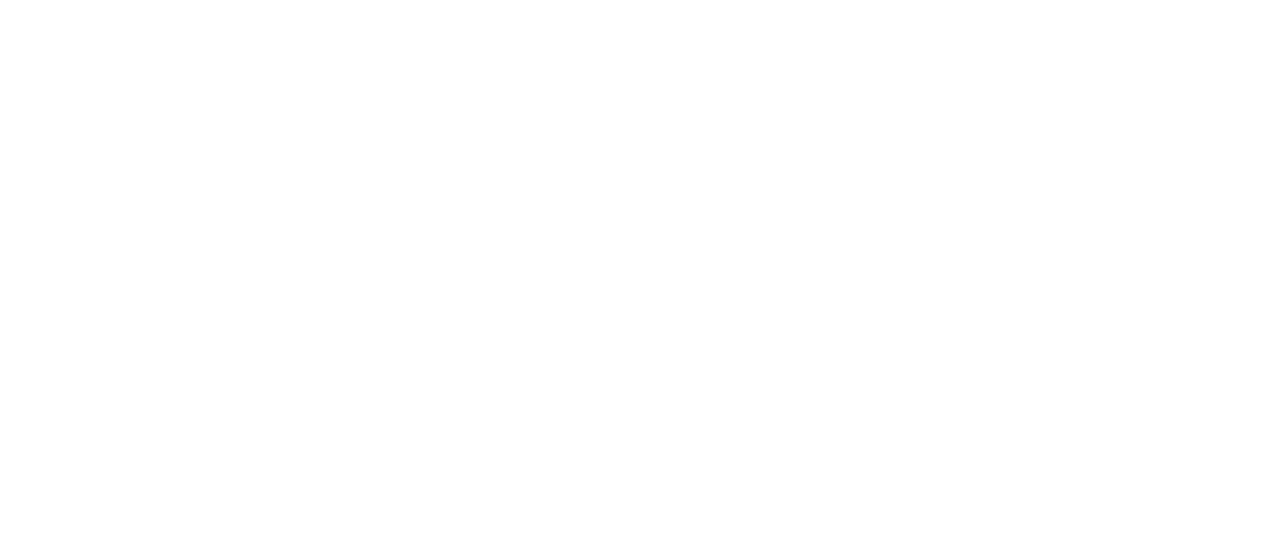
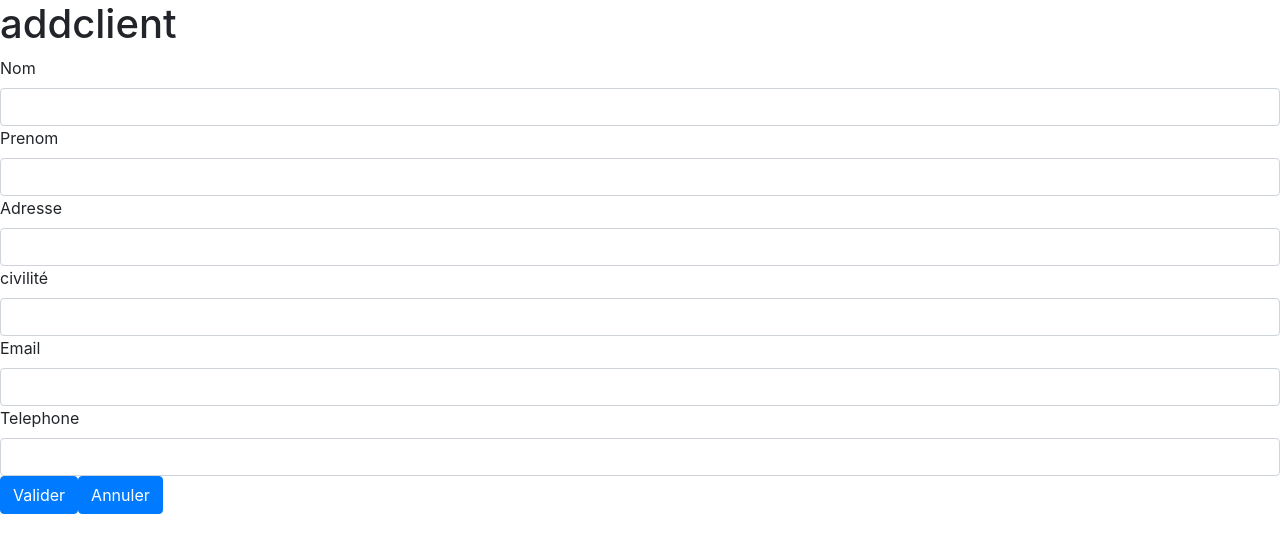
Before and after one commit to hallebanis/GMC-Project, a React (Create React App) app in the folder erp/: page /gv-dashboard/addclient in a window 1280 px wide. Shown: the top 552 px of the page. Built offline with nearby package versions, Linux system fonts and the light colour scheme.

Commit message:
vente front update

```diff
--- a/erp/src/App.js
+++ b/erp/src/App.js
@@ -14,6 +14,7 @@
 import GrhDashboard from "./pages/GRH/GrhDashboard";
 import AddPersonnelPage from "./pages/GRH/AddPersonnelPage";
 import { ListPersonnelPage } from "./pages/GRH/ListPersonnelPage";
+import AddClient from "./pages/GV/AddClient";
 
 function App() {
   return (
@@ -31,7 +32,12 @@
         <Route exact path="/grh-dashboard" component={GrhDashboard} />
         <Route exact path="/ga-dashboard" component={GaDashboard} />
         <Route exact path="/gv-dashboard" component={GvDashboard} />
-        <Route exact path="/grh-dashboard/listpersonnel" component={ListPersonnelPage} />
+        <Route
+          exact
+          path="/grh-dashboard/listpersonnel"
+          component={ListPersonnelPage}
+        />
+        <Route exact path="/gv-dashboard/addclient" component={AddClient} />
 
         <Route
           exact
--- /dev/null
+++ b/erp/src/actions/GV/types.js
@@ -0,0 +1,2 @@
+export const ADD_CLIENT_SUCCESS = "ADD_CLIENT_SUCCESS";
+export const ADD_CLIENT_FAILED = "ADD_CLIENT_FAILED";
--- /dev/null
+++ b/erp/src/components/GV/AddClientForm.js
@@ -0,0 +1,30 @@
+import React, { useState } from "react";
+import { Button, Form, FormControl } from "react-bootstrap";
+
+const AddClientForm = () => {
+  const [info, setInfo] = useState({});
+
+  const handleChange = (e) => {
+    setInfo({ ...info, [e.target.name]: e.target.value });
+  };
+  return (
+    <Form>
+      <Form.Label>Nom</Form.Label>
+      <FormControl onChange={handleChange} name="nom" type="text" />
+      <Form.Label>Prenom</Form.Label>
+      <FormControl onChange={handleChange} name="prenom" type="text" />
+      <Form.Label>Adresse</Form.Label>
+      <FormControl onChange={handleChange} name="adresse" type="text" />
+      <Form.Label>civilité</Form.Label>
+      <FormControl onChange={handleChange} name="civilite" type="text" />
+      <Form.Label>Email</Form.Label>
+      <FormControl onChange={handleChange} name="email" type="email" />
+      <Form.Label>Telephone</Form.Label>
+      <FormControl onChange={handleChange} name="tel" type="text" />
+      <Button>Valider</Button>
+      <Button>Annuler</Button>
+    </Form>
+  );
+};
+
+export default AddClientForm;
--- /dev/null
+++ b/erp/src/pages/GV/AddClient.js
@@ -0,0 +1,13 @@
+import React from "react";
+import AddClientForm from "../../components/GV/AddClientForm";
+
+const AddClient = () => {
+  return (
+    <div>
+      <h1>addclient</h1>
+      <AddClientForm />
+    </div>
+  );
+};
+
+export default AddClient;
--- a/erp/src/pages/GV/GvDashboard.js
+++ b/erp/src/pages/GV/GvDashboard.js
@@ -1,9 +1,10 @@
 import React from "react";
+import { Link } from "react-router-dom";
 
 const GvDashboard = () => {
   return (
     <div>
-      <h1> gestion vente Dashboard</h1>
+      <Link to="gv-dashboard/addclient">Add Client</Link>
     </div>
   );
 };
--- a/erp/src/pages/admin/Login.js
+++ b/erp/src/pages/admin/Login.js
@@ -30,10 +30,10 @@
           history.push(`/admin-dashboard`);
           break;
         case "resVente":
-          history.push("/ga-dashboard");
+          history.push("/gv-dashboard");
           break;
         case "resAchat":
-          history.push("/gv-dashboard");
+          history.push("/ga-dashboard");
           break;
         case "GRH":
           history.push("/grh-dashboard");
--- /dev/null
+++ b/erp/src/reducers/GV/venteReducer.js
@@ -0,0 +1,14 @@
+import { ADD_CLIENT_SUCCESS } from "../../actions/GV/types";
+
+const initState = {
+  client: [],
+  errors: null,
+};
+const venteReducer = (state = initState, action) => {
+  switch (action.type) {
+    default:
+      return state;
+  }
+};
+
+export default venteReducer;
--- a/erp/src/reducers/index.js
+++ b/erp/src/reducers/index.js
@@ -2,9 +2,11 @@
 import usersReducer from "./admin/usersReducer";
 import authReducer from "./authentification/authReducer";
 import personnelReducer from "./GRH/personnelReducer";
+import venteReducer from "./GV/venteReducer";
 
 export default combineReducers({
   auth: authReducer,
   users: usersReducer,
   personnel: personnelReducer,
+  vente: venteReducer,
 });
```
Also changed, not shown: erp/src/actions/GV/venteActions.js (added, +19 -0 lines), 1 other file (tests, documents, lock files or other folders).
